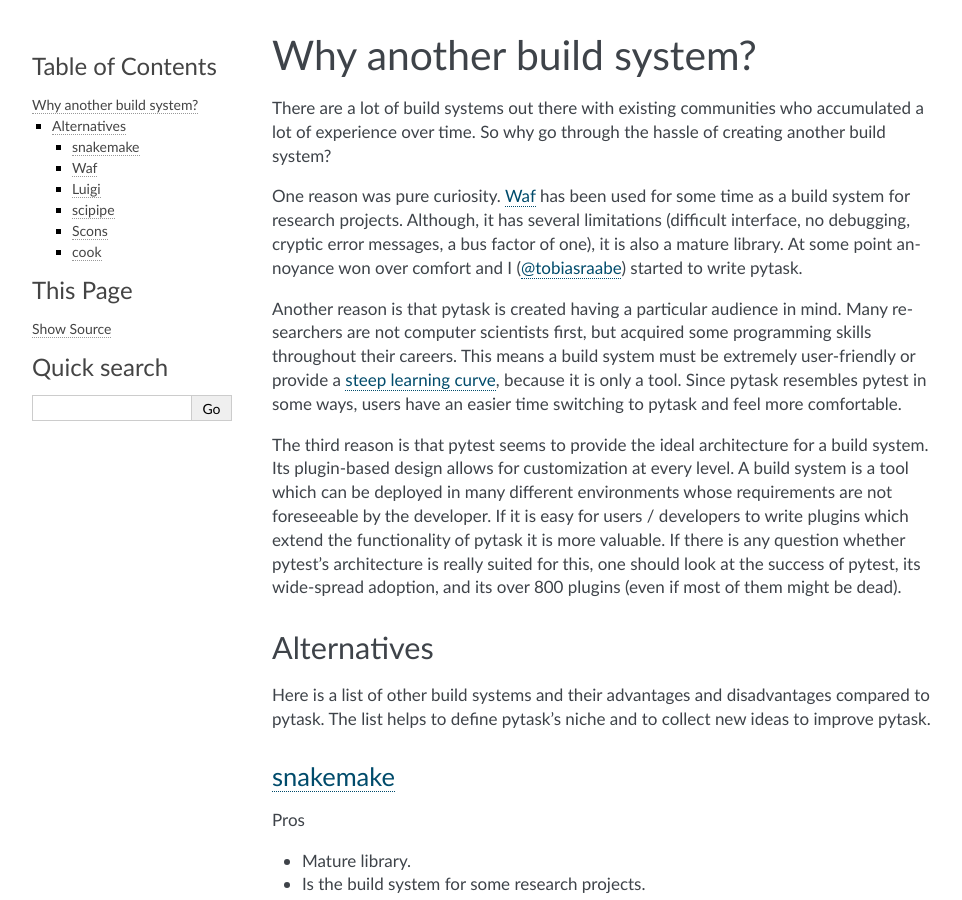
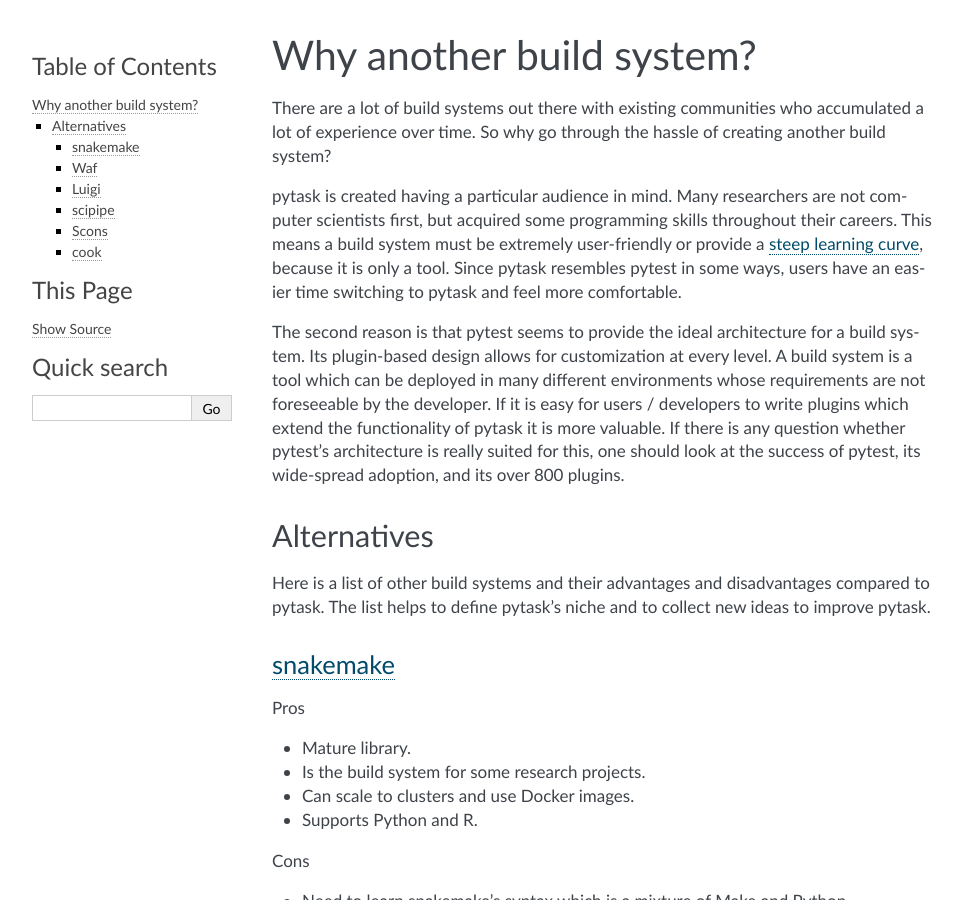
Before and after one commit to pytask-dev/pytask, a Sphinx documentation site: the page built from docs/explanations/why_another_build_system.rst, in a window 1280 px wide and 900 px high. Shown: the whole window, without its empty margins (148-1110 px from the left). Built offline with Sphinx 7.4.7, drawn with Linux system fonts in a browser that asks for light colours; pages that are not in the unit, such as notebooks, are missing from menus.

Commit message:
Fix doc section.

```diff
--- a/docs/explanations/why_another_build_system.rst
+++ b/docs/explanations/why_another_build_system.rst
@@ -5,27 +5,20 @@
 lot of experience over time. So why go through the hassle of creating another build
 system?
 
-One reason was pure curiosity. `Waf <https://waf.io>`_ has been used for some time as a
-build system for research projects. Although, it has several limitations (difficult
-interface, no debugging, cryptic error messages, a bus factor of one), it is also a
-mature library. At some point annoyance won over comfort and I (`@tobiasraabe
-<https://github.com/tobiasraabe>`_) started to write pytask.
+pytask is created having a particular audience in mind. Many researchers are not
+computer scientists first, but acquired some programming skills throughout their
+careers. This means a build system must be extremely user-friendly or provide a `steep
+learning curve <https://english.stackexchange.com/a/6226>`_, because it is only a tool.
+Since pytask resembles pytest in some ways, users have an easier time switching to
+pytask and feel more comfortable.
 
-Another reason is that pytask is created having a particular audience in mind. Many
-researchers are not computer scientists first, but acquired some programming skills
-throughout their careers. This means a build system must be extremely user-friendly or
-provide a `steep learning curve <https://english.stackexchange.com/a/6226>`_, because it
-is only a tool. Since pytask resembles pytest in some ways, users have an easier time
-switching to pytask and feel more comfortable.
-
-The third reason is that pytest seems to provide the ideal architecture for a build
+The second reason is that pytest seems to provide the ideal architecture for a build
 system. Its plugin-based design allows for customization at every level. A build system
 is a tool which can be deployed in many different environments whose requirements are
 not foreseeable by the developer. If it is easy for users / developers to write plugins
 which extend the functionality of pytask it is more valuable. If there is any question
 whether pytest's architecture is really suited for this, one should look at the success
-of pytest, its wide-spread adoption, and its over 800 plugins (even if most of them
-might be dead).
+of pytest, its wide-spread adoption, and its over 800 plugins.
 
 
 Alternatives
```
